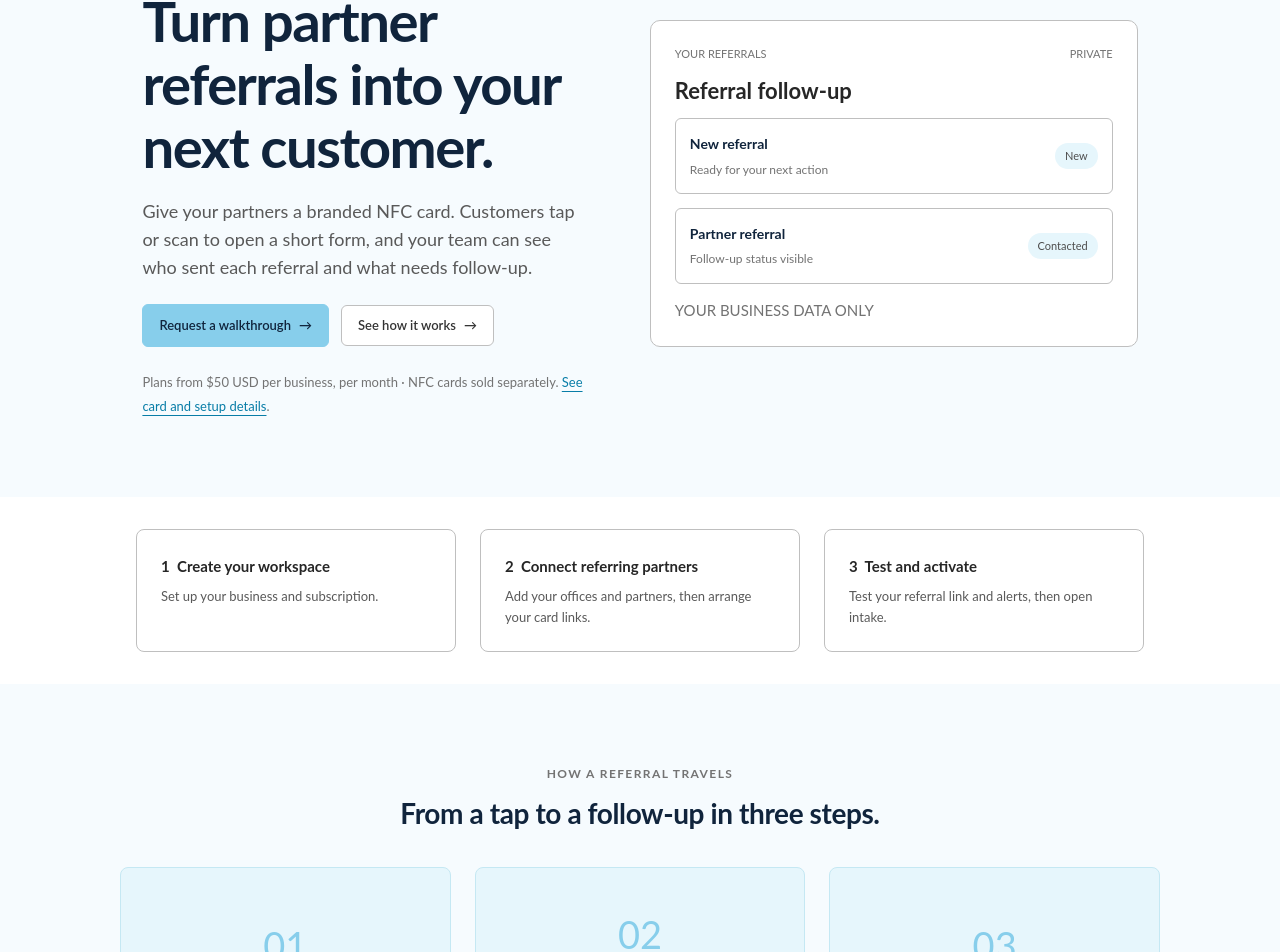
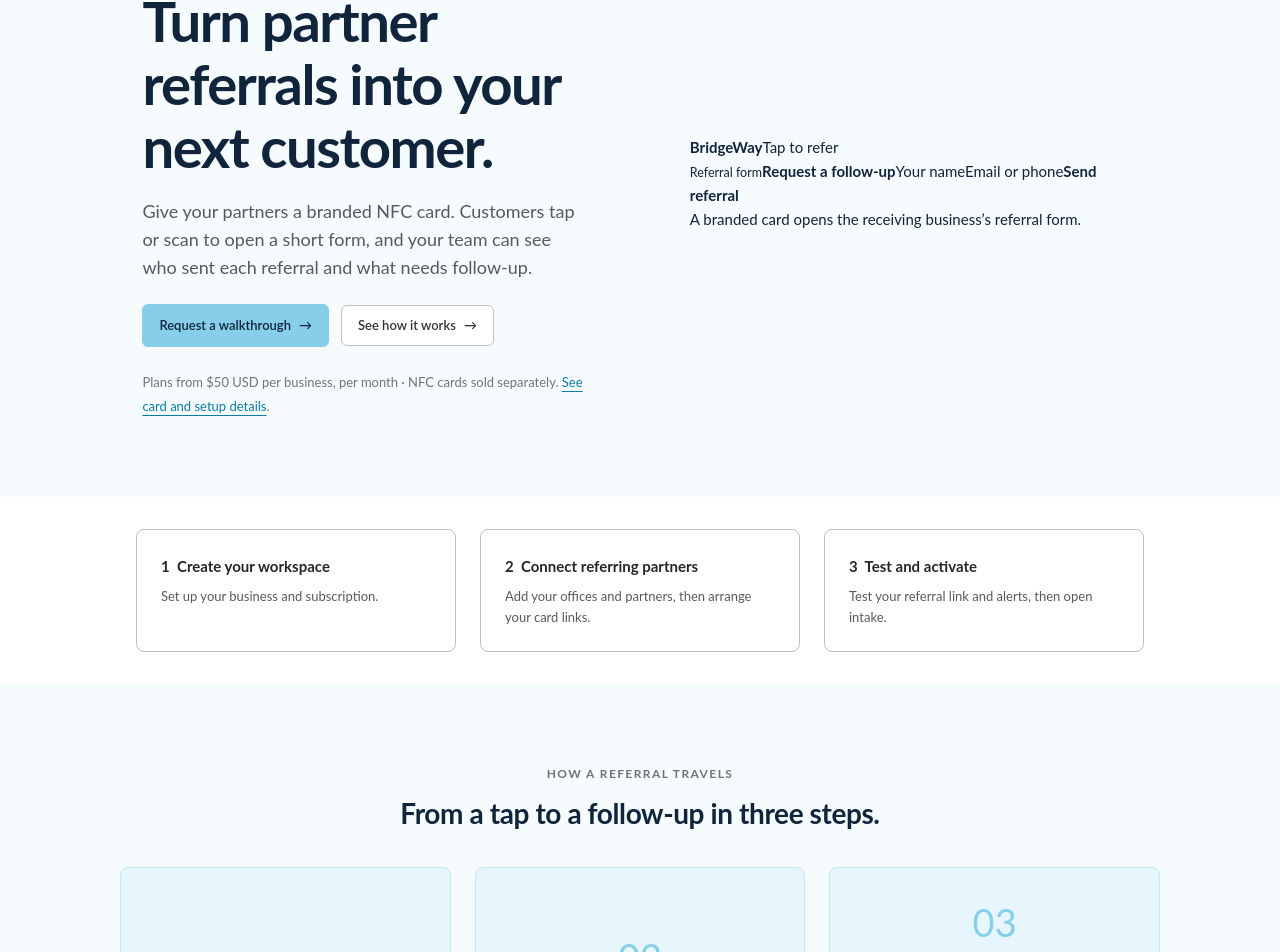
Before and after one commit to sampbaer-creator/Bridgewayrefer, a Next.js app in the folder src/bridgeway-web/: page / in a window 1280 px wide. Shown: the part 251-1203 px from the top of the page. Built offline with nearby package versions, Linux system fonts and the light colour scheme; a web font is replaced by a local one.

Commit message:
Show the NFC referral workflow in LandingPage.tsx

```diff
--- a/src/bridgeway-web/components/LandingPage.tsx
+++ b/src/bridgeway-web/components/LandingPage.tsx
@@ -1,11 +1,15 @@
 import Link from "next/link";
 
 export default function LandingPage() {
-  return <main className="access-page refreshed-home" id="main-content">
+  return <main className="access-page refreshed-home bridgeway-product" id="main-content">
     <section className="home-hero"><div className="home-copy"><p className="eyebrow">NFC REFERRAL CARDS AND TRACKING</p><h1>Turn partner referrals into your next customer.</h1><p>Give your partners a branded NFC card. Customers tap or scan to open a short form, and your team can see who sent each referral and what needs follow-up.</p><div className="home-actions"><Link className="access-action" href="/contact">Request a walkthrough <span aria-hidden="true">&rarr;</span></Link><a className="home-secondary" href="#how-it-works">See how it works <span aria-hidden="true">&rarr;</span></a></div><small>Plans from $50 USD per business, per month &middot; NFC cards sold separately. <Link href="/pricing">See card and setup details</Link>.</small></div>
-      <div className="home-preview"><div className="preview-head"><span>YOUR REFERRALS</span><span>PRIVATE</span></div><h2>Referral follow-up</h2><div className="preview-row"><i/> <span><b>New referral</b><small>Ready for your next action</small></span><em>New</em></div><div className="preview-row muted-row"><i/> <span><b>Partner referral</b><small>Follow-up status visible</small></span><em>Contacted</em></div><footer>YOUR BUSINESS DATA ONLY</footer></div></section>
+      <figure className="tap-preview">
+        <div className="tap-card" aria-hidden="true"><strong>BridgeWay</strong><span>Tap to refer</span></div>
+        <div className="tap-phone" aria-hidden="true"><small>Referral form</small><strong>Request a follow-up</strong><span>Your name</span><span>Email or phone</span><b>Send referral</b></div>
+        <figcaption>A branded card opens the receiving business’s referral form.</figcaption>
+      </figure></section>
     <section className="home-steps"><article><span>1&nbsp; Create your workspace</span><p>Set up your business and subscription.</p></article><article><span>2&nbsp; Connect referring partners</span><p>Add your offices and partners, then arrange your card links.</p></article><article><span>3&nbsp; Test and activate</span><p>Test your referral link and alerts, then open intake.</p></article></section>
-    <section className="home-details" id="how-it-works"><p className="eyebrow">HOW A REFERRAL TRAVELS</p><h2>From a tap to a follow-up in three steps.</h2><div><article><span aria-hidden="true">01</span><b>Your partner shares the card or QR code</b></article><article><span aria-hidden="true">02</span><b>The customer taps or scans and completes a short form</b></article><article><span aria-hidden="true">03</span><b>Your team follows up from the inbox</b></article></div></section>
+    <section className="home-details" id="how-it-works"><p className="eyebrow">HOW A REFERRAL TRAVELS</p><h2>From a tap to a follow-up in three steps.</h2><div><article><span aria-hidden="true">01</span><b>Your partner shares the card or QR code</b></article><article><span aria-hidden="true">02</span><b>The customer taps or scans and completes a short form</b></article><article><span aria-hidden="true">03</span><b>Your team assigns and follows up</b><p>Track each referral from the first contact to a scheduled visit or booked job.</p></article></div></section>
     <section className="home-details"><h2>Built for businesses that receive referrals</h2><div><article><h3>Dental and orthodontics</h3><p>A general dentist refers a patient to an orthodontist. The receiving practice can see which office sent the referral and who is following up.</p></article><article><h3>Home service trades</h3><p>A plumber introduces a homeowner to an HVAC company. The receiving team sees who made the introduction and can track it through to a booked job.</p></article></div></section>
     <section className="home-features"><p className="eyebrow">WHAT YOU GET</p><h2>Everything you need to track referrals.</h2><div>{[["Branded referral form","Your logo and offices on every card link."],["Partner tracking","Compare link opens and referrals for each partner."],["Staff alerts","Configure email alerts that link your team to the dashboard."],["Monthly reports","12-month trend and month-over-month comparisons."],["Team access","Invite staff to your private workspace."],["Secure by default","Workspace membership controls access to referral records."]].map(([title,copy])=><article key={title}><h3>{title}</h3><p>{copy}</p></article>)}</div></section>
     <section className="home-pricing"><p className="eyebrow">PRICING</p><h2>Choose your monthly plan.</h2><article><h3>Referral Workspace</h3><strong>$50</strong><span>per business, per month</span><ul><li>Unlimited referrals</li><li>Unlimited offices &amp; partners</li><li>Staff invites</li><li>Monthly reports</li></ul><Link className="access-action" href="/signup?plan=workspace">Start your workspace &rarr;</Link><small>NFC cards sold separately. <Link href="/pricing">See card and setup details</Link>.</small></article><article><h3>Managed Calling</h3><strong>$400</strong><span>total per business, per month</span><p>Includes the $50 workspace plan. Our team calls your referrals and records follow-up in your workspace.</p><Link className="access-action" href="/signup?plan=managed-calling">Choose Managed Calling &rarr;</Link><small>We will confirm calling hours and service details during setup.</small></article></section>
```
